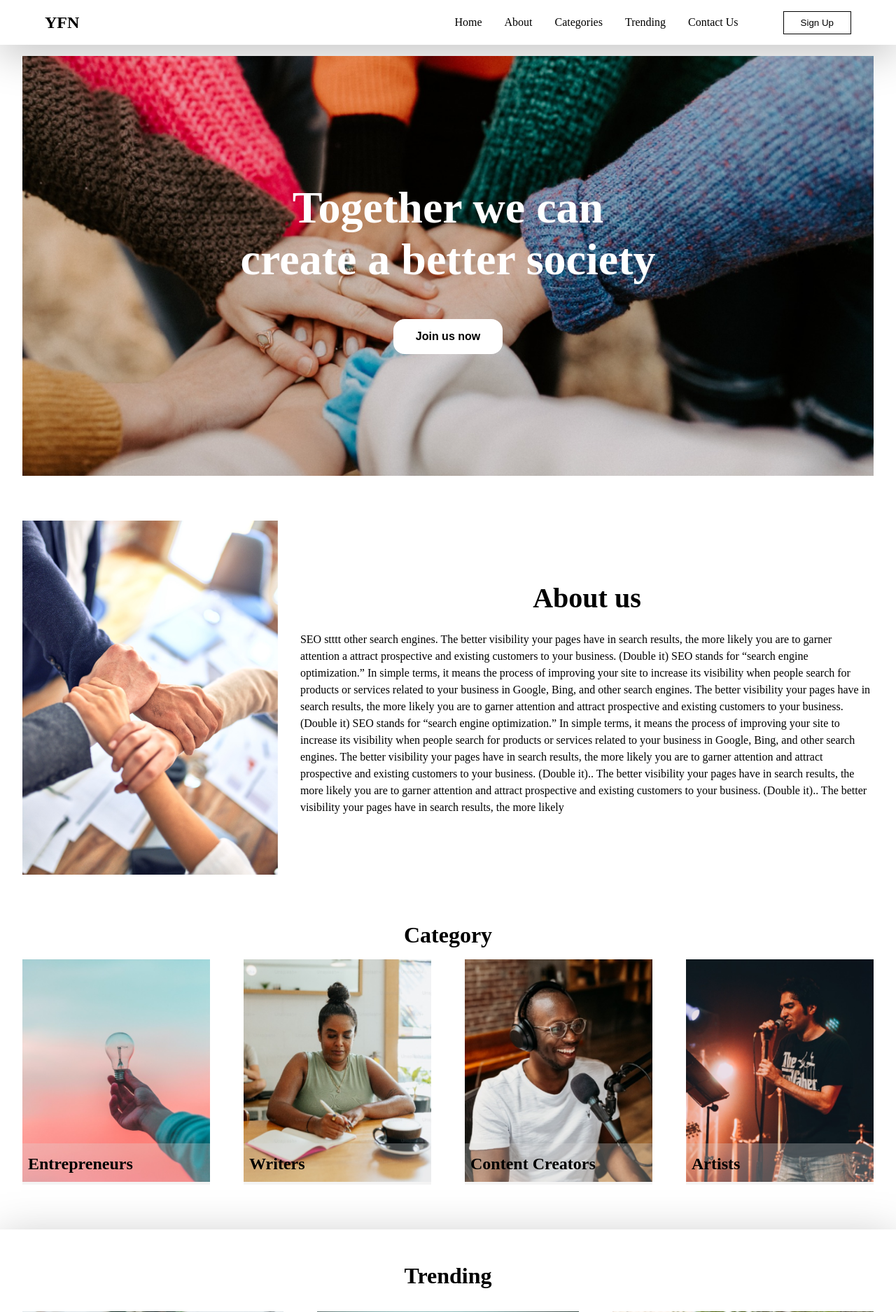
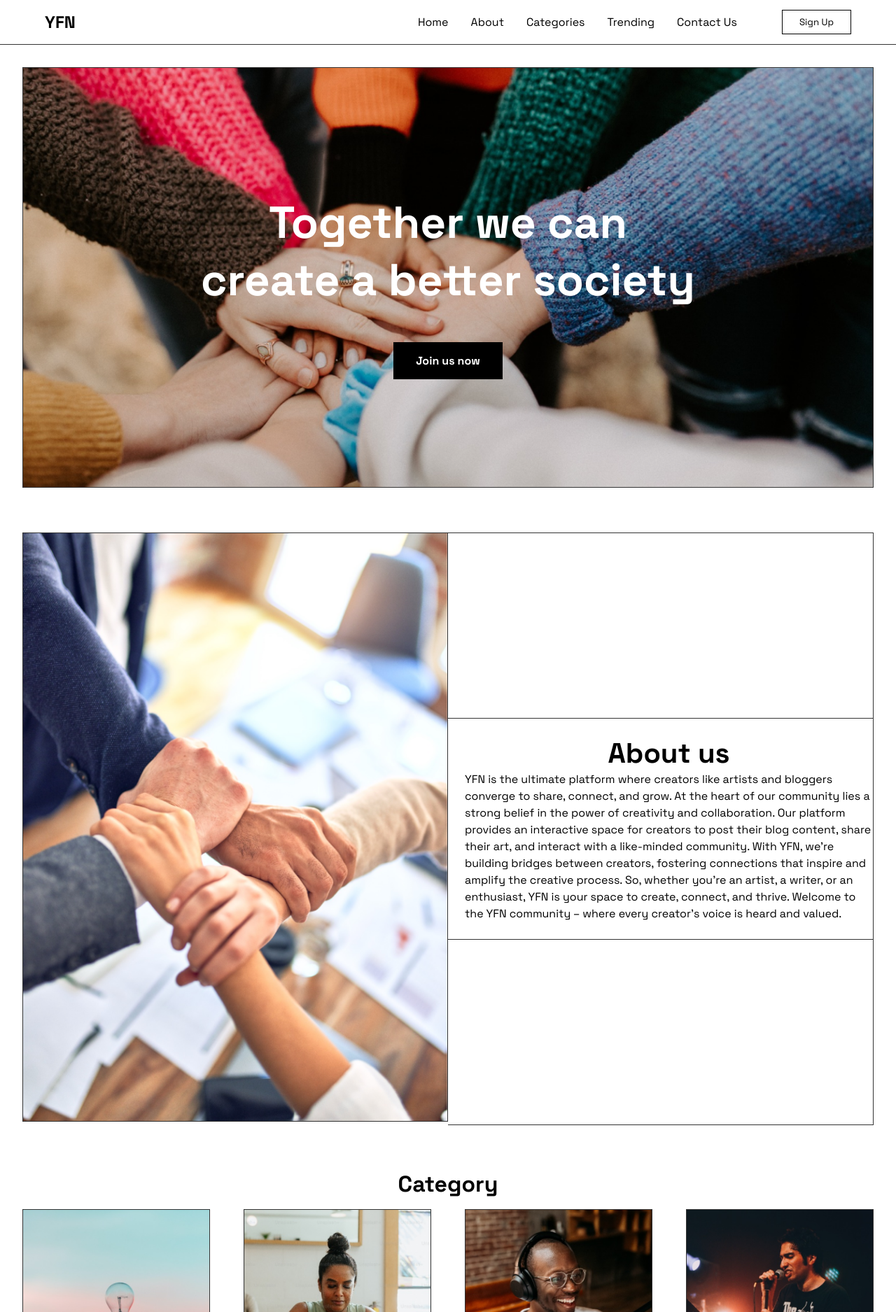
Before and after one commit to ceeriil/YFN, a Django app: page / in a window 1280 px wide. Shown: the top 1875 px of the page at 70% size. Run offline with Django 3.2, Linux system fonts and the light colour scheme; parts of the project's set-up code (start-up, migrations or seed data) failed here and were passed over.

Commit message:
updated ui

```diff
--- a/src/app/views.py
+++ b/src/app/views.py
@@ -37,37 +37,37 @@ class HomeView(TemplateView):
                 'image_url': '/static/app/img/writers2.png',
                 'alt_text': 'Card 1',
                 'card_title': 'Writers',
-                'desc': 'tands for “search engine dnjjsjjsjsj optimization.” In simple terms, it means the process of improving',
+                'desc': "Uncover a treasure trove of compelling narratives and fresh perspectives from today's trending writers.",
             },
             {
                 'image_url': '/static/app/img/creators2.png',
                 'alt_text': 'Card 2',
                 'card_title': 'Content Creators',
-                'desc': 'tands for “search engine dnjjsjjsjsj optimization.” In simple terms, it means the process of improving',
+                'desc': "Dive headfirst into an innovative world of content where creativity knows no bounds, courtesy of the trendsetters in our community.",
             },
             {
                 'image_url': '/static/app/img/gossip.png',
                 'alt_text': 'Card 3',
                 'card_title': 'Gossip',
-                'desc': 'tands for “search engine dnjjsjjsjsj optimization.” In simple terms, it means the process of improving',
+                'desc': 'Get your daily dose of excitement with the juiciest stories and the most buzz-worthy gossip circulating in the entertainment world.',
             },
             {
                 'image_url': '/static/app/img/enterpreneur2.png',
                 'alt_text': 'Card 4',
                 'card_title': 'Enterpreneur',
-                'desc': 'tands for “search engine dnjjsjjsjsj optimization.” In simple terms, it means the process of improving',
+                'desc': "Embark on a journey of innovation and inspiration with the stories of entrepreneurs who are reshaping the business landscape and setting trends.",
             },
             {
                 'image_url': '/static/app/img/fashion.png',
                 'alt_text': 'Card 5',
                 'card_title': 'Fashion',
-                'desc': 'tands for “search engine dnjjsjjsjsj optimization.” In simple terms, it means the process of improving',
+                'desc': "Elevate your style with a glimpse into the latest trends and timeless elegance, crafted by the fashion visionaries of our time.",
             },
             {
                 'image_url': '/static/app/img/artists2.png',
                 'alt_text': 'Card 6',
                 'card_title': 'Artists',
-                'desc': 'tands for “search engine dnjjsjjsjsj optimization.” In simple terms, it means the process of improving',
+                'desc': 'Step into a realm of creativity and expression, where every stroke and shade tells a story, as created by the trending artists of our vibrant community.',
             },
         ]
 
--- a/src/static/app/css/style.css
+++ b/src/static/app/css/style.css
@@ -1,3 +1,5 @@
+@import url("https://fonts.googleapis.com/css2?family=Space+Grotesk:wght@400;700&display=swap");
+
 * {
   margin: 0;
   padding: 0;
@@ -6,6 +8,13 @@
 
 body {
   min-height: 100vh;
+  font-family: "Space Grotesk", sans-serif;
+}
+
+button,
+input,
+textarea {
+  font-family: inherit;
 }
 
 .nav {
@@ -15,7 +24,8 @@ body {
   height: 8vh;
   padding: 0 4rem;
   background: #fff;
-  box-shadow: 0px 12px 60px 0px rgba(0, 0, 0, 0.25);
+  /*   box-shadow: 0px 12px 60px 0px rgba(0, 0, 0, 0.25); */
+  border-bottom: 1px solid #333;
 }
 
 .nav_list {
@@ -50,7 +60,8 @@ body {
 .hero {
   width: 95%;
   margin: 0 auto;
-  padding-top: 1rem;
+  margin-top: 2rem;
+  border: 1px solid #333;
 }
 
 .hero_img {
@@ -82,13 +93,12 @@ body {
 }
 
 .hero_text button {
-  background-color: #fff;
+  background-color: #000;
   border: 0;
-  color: #000;
+  color: #fff;
   font-size: 1rem;
   font-weight: 600;
   padding: 1rem 2rem;
-  border-radius: 1rem;
   cursor: pointer;
   transition: all 300ms;
 }
@@ -106,25 +116,40 @@ body {
   margin: 0 auto;
 }
 
-.about_us .flex {
-  display: flex;
-  align-items: center;
-  justify-content: center;
-  gap: 2rem;
+.about_us .grid {
+  display: grid;
+  grid-template-columns: 1fr 1fr;
 }
 
 .about_us_img {
-  width: 300%;
+  width: 100%;
 }
 
 .about_us_img img {
   width: 100%;
+  border: 1px solid #333;
 }
 
 .about_us_text {
-  display: flex;
+  display: grid;
   flex-direction: column;
   gap: 1.5rem;
+  grid-template-rows: 1fr auto 1fr;
+  height: 100%;
+  border: 1px solid #333;
+  border-left: none;
+}
+
+.about_us_text .top {
+  border-bottom: 1px solid #333;
+}
+
+.about_us_text .middle {
+  padding-left: 1.5rem;
+}
+
+.about_us_text .bottom {
+  border-top: 1px solid #333;
 }
 
 .about_us_text h1 {
@@ -155,6 +180,10 @@ body {
   font-size: 2rem;
 }
 
+.category .card {
+  border: 1px solid #333;
+}
+
 .category .card .card_img {
   width: 100%;
   position: relative;
@@ -170,14 +199,18 @@ body {
   bottom: 0;
   padding: 1rem 0.5rem;
   width: 100%;
-  background-color: rgba(217, 217, 217, 0.3); /* 70% opacity */
+  background-color: rgba(217, 217, 217, 0.3);
+  /* 70% opacity */
+  background-color: #fff;
+  border-top: 1px solid #333;
 }
 
 .trending {
   background: #fff;
-  box-shadow: 0px 12px 60px 0px rgba(0, 0, 0, 0.25);
+  /*  box-shadow: 0px 12px 60px 0px rgba(0, 0, 0, 0.25); */
   margin-top: 8vh;
   padding: 3rem 0;
+  border: 1px solid #333;
 }
 
 .trending h1 {
@@ -192,6 +225,10 @@ body {
   grid-template-columns: repeat(3, 1fr);
   margin-top: 2rem;
   gap: 3rem;
+}
+
+.trending .trending_card {
+  border: 1px solid #333;
 }
 
 .trending .trending_card .trending_card_img {
@@ -209,7 +246,7 @@ body {
   bottom: 0;
   padding: 1rem 0.5rem;
   width: 100%;
-  background-color: rgba(217, 217, 217, 0.3);
+  background-color: #fff;
   display: flex;
   flex-direction: column;
   gap: 1.5rem;
@@ -223,7 +260,6 @@ body {
   color: #fff;
   padding: 0.5rem 1rem;
   border: 1px solid black;
-  border-radius: 0.5rem;
   cursor: pointer;
   transition: all 300ms linear;
 }
@@ -235,10 +271,11 @@ body {
 
 .contact {
   margin-top: 10vh;
-  border-radius: 0.625rem;
   background: #fff;
-  box-shadow: 2px 10px 28px 0px rgba(75, 0, 129, 0.12);
+  /*  box-shadow: 2px 10px 28px 0px rgba(75, 0, 129, 0.12); */
   padding-bottom: 3rem;
+  border-top: 1px solid #333;
+  border-bottom: 1px solid #333;
 }
 
 .contact h1 {
--- a/src/templates/app/home.html
+++ b/src/templates/app/home.html
@@ -29,34 +29,23 @@
   </section>
 
   <section class="about_us">
-    <div class="container flex">
+    <div class="container grid">
       <div class="about_us_img">
         <img src="{% static 'app/img/about_us_img.png' %}" alt="" />
       </div>
       <div class="about_us_text">
-        <h1>About us</h1>
-        <p>
-          SEO stttt other search engines. The better visibility your pages have
-          in search results, the more likely you are to garner attention a
-          attract prospective and existing customers to your business. (Double
-          it) SEO stands for “search engine optimization.” In simple terms, it
-          means the process of improving your site to increase its visibility
-          when people search for products or services related to your business
-          in Google, Bing, and other search engines. The better visibility your
-          pages have in search results, the more likely you are to garner
-          attention and attract prospective and existing customers to your
-          business. (Double it) SEO stands for “search engine optimization.” In
-          simple terms, it means the process of improving your site to increase
-          its visibility when people search for products or services related to
-          your business in Google, Bing, and other search engines. The better
-          visibility your pages have in search results, the more likely you are
-          to garner attention and attract prospective and existing customers to
-          your business. (Double it).. The better visibility your pages have in
-          search results, the more likely you are to garner attention and
-          attract prospective and existing customers to your business. (Double
-          it).. The better visibility your pages have in search results, the
-          more likely
-        </p>
+        <div class="top">
+
+        </div>
+        <div class="middle">
+          <h1>About us</h1>
+          <p>
+            YFN is the ultimate platform where creators like artists and bloggers converge to share, connect, and grow. At the heart of our community lies a strong belief in the power of creativity and collaboration. Our platform provides an interactive space for creators to post their blog content, share their art, and interact with a like-minded community. With YFN, we're building bridges between creators, fostering connections that inspire and amplify the creative process. So, whether you're an artist, a writer, or an enthusiast, YFN is your space to create, connect, and thrive. Welcome to the YFN community – where every creator's voice is heard and valued.
+          </p>
+        </div>
+
+        <div class="bottom"></div>
+
       </div>
     </div>
   </section>
```
Also changed, not shown: src/requirements.txt (added, +31 -0 lines).
